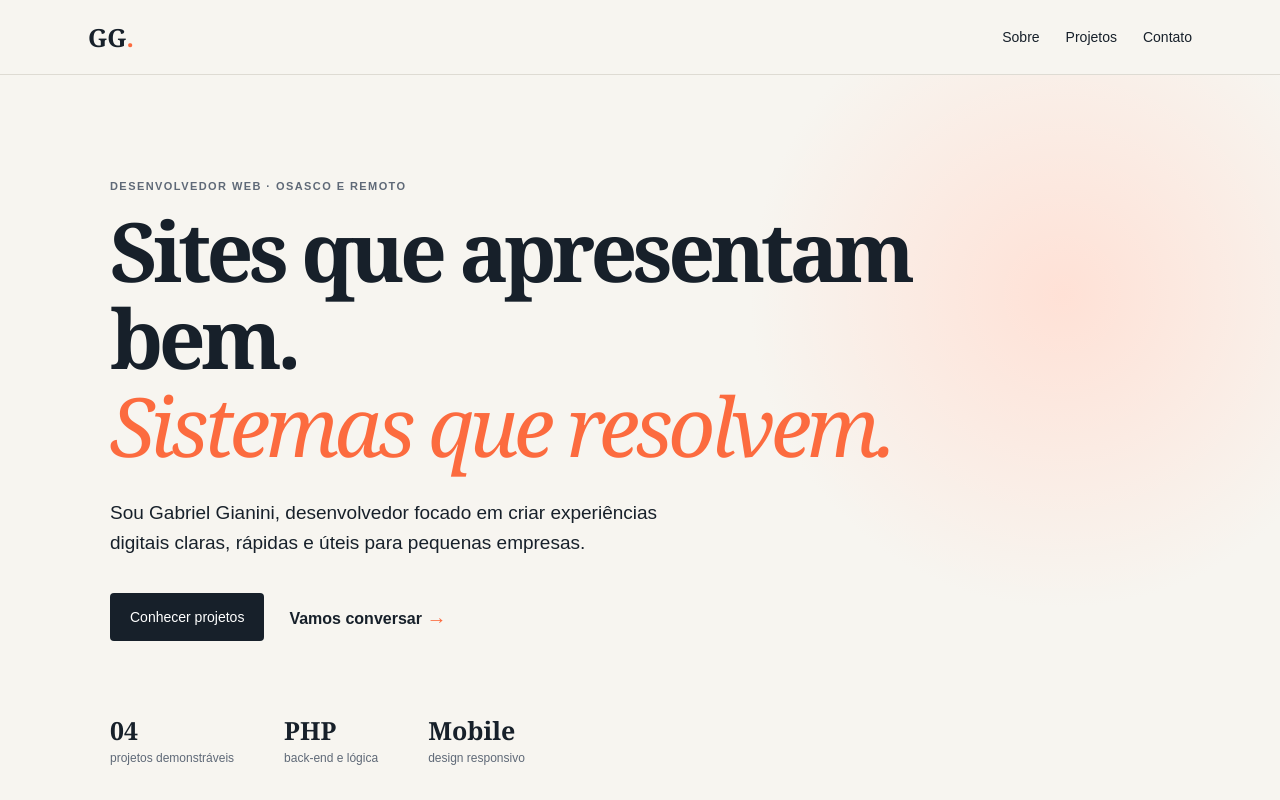
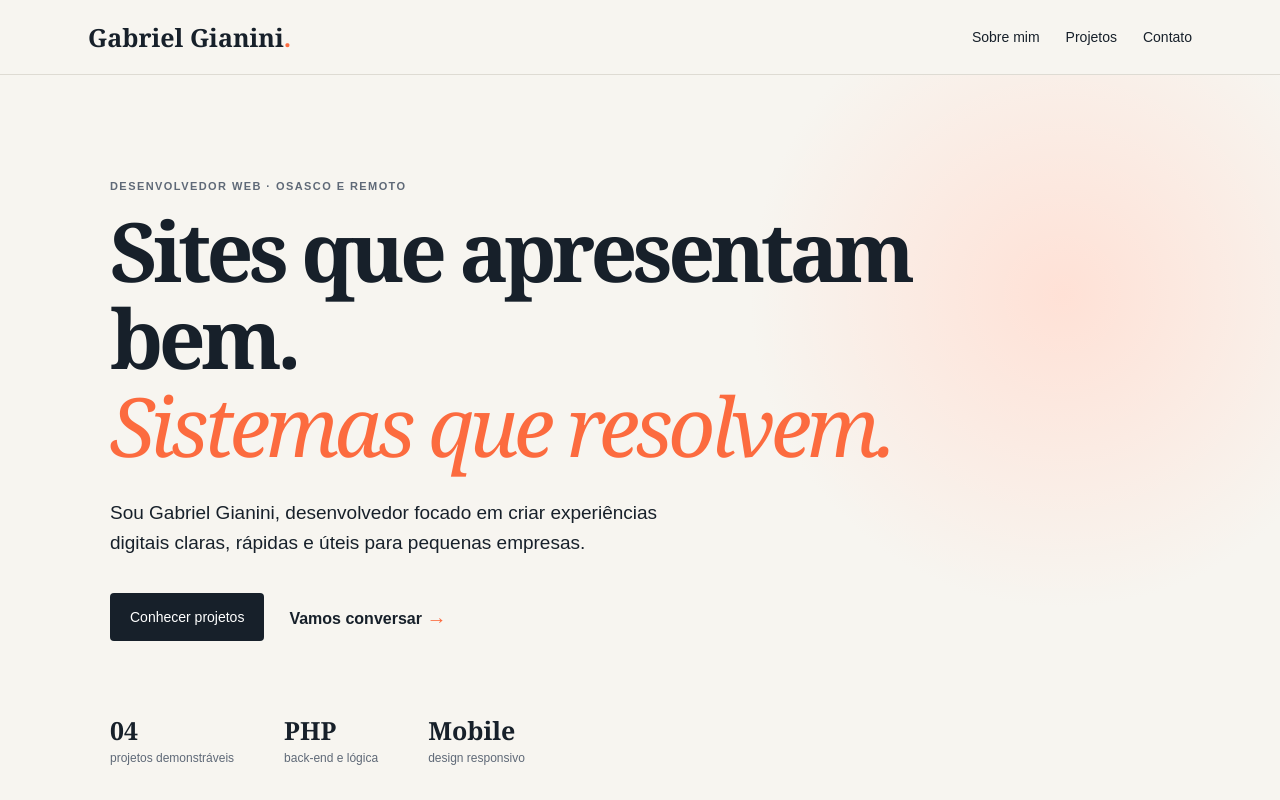
Before and after one commit to gabrielgianino13-debug/Site-portifolio, a plain HTML site: page sis/index.html in a window 1280 px wide. Shown: the top 800 px of the page. Drawn offline with Linux system fonts and the light colour scheme.

Commit message:
alteração de dados pessoais

```diff
--- a/sis/index.html
+++ b/sis/index.html
@@ -8,7 +8,7 @@
   <link rel="stylesheet" href="assets/css/style.css">
 </head>
 <body>
-  <header class="header"><a class="brand" href="#inicio">GG<span>.</span></a><nav><a href="#sobre">Sobre</a><a href="#projetos">Projetos</a><a href="#contato">Contato</a></nav></header>
+  <header class="header"><a class="brand" href="#inicio">Gabriel Gianini<span>.</span></a><nav><a href="#sobre">Sobre mim</a><a href="#projetos">Projetos</a><a href="#contato">Contato</a></nav></header>
   <main>
     <section class="hero" id="inicio">
       <p class="eyebrow">DESENVOLVEDOR WEB · OSASCO E REMOTO</p>
```
